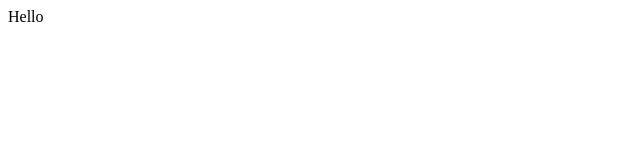
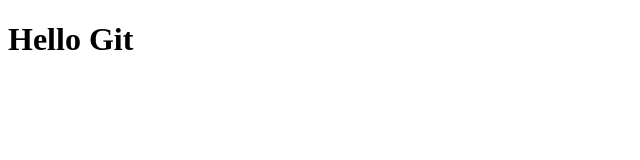
Before and after one commit to Olivert32/testing, a plain HTML site: page index.html in a window 1280 px wide. Shown: the whole page, without its empty margins (0-640 px from the left). Drawn offline with Linux system fonts and the light colour scheme.

Commit message:
VSC Commit

```diff
--- a/index.html
+++ b/index.html
@@ -1,3 +1,11 @@
-<html>
-  <h>Hello</h>
+<!DOCTYPE html>
+<html lang="en">
+<head>
+  <meta charset="UTF-8">
+  <meta name="viewport" content="width=device-width, initial-scale=1.0">
+  <title>Document</title>
+</head>
+<body>
+  <h1>Hello Git</h1>
+</body>
 </html>
```
